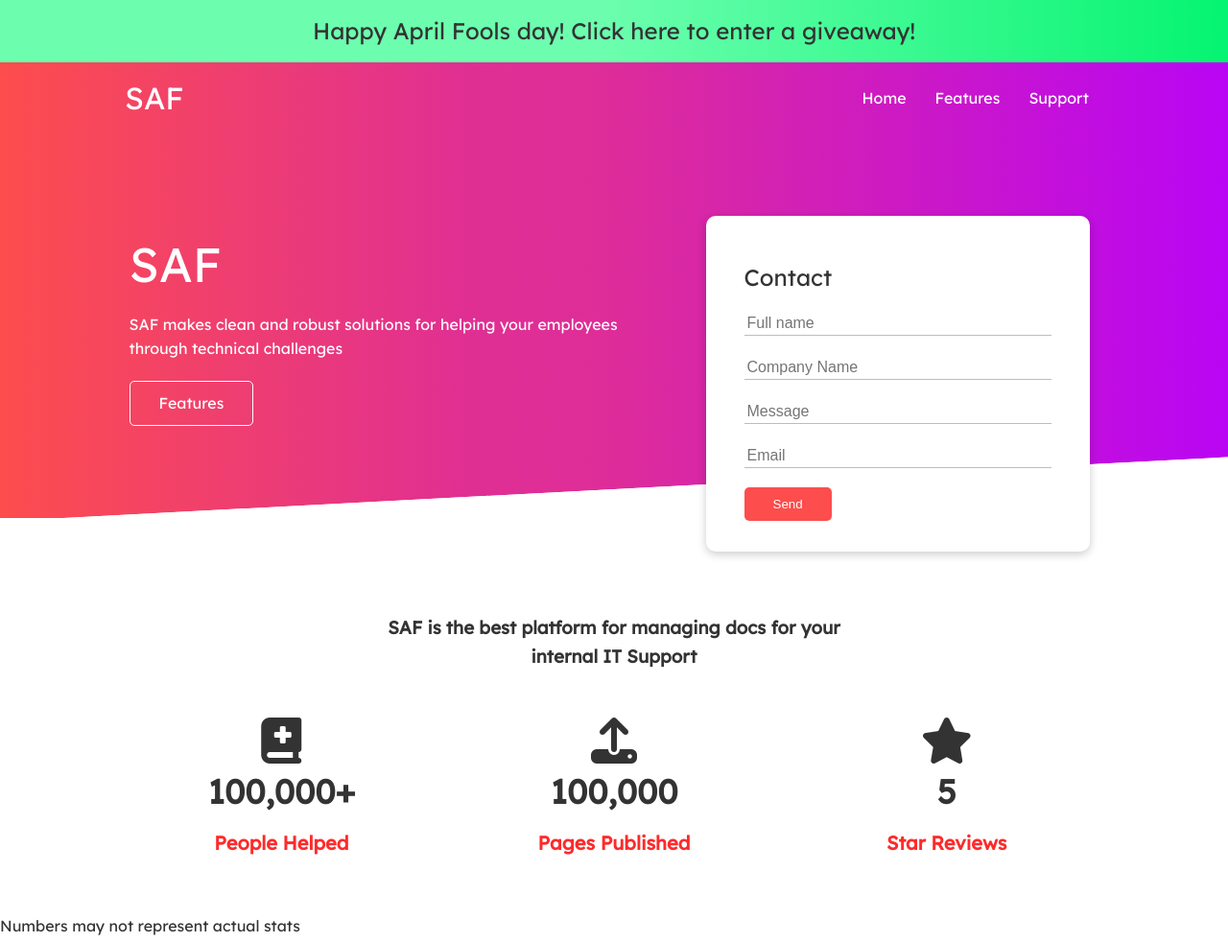
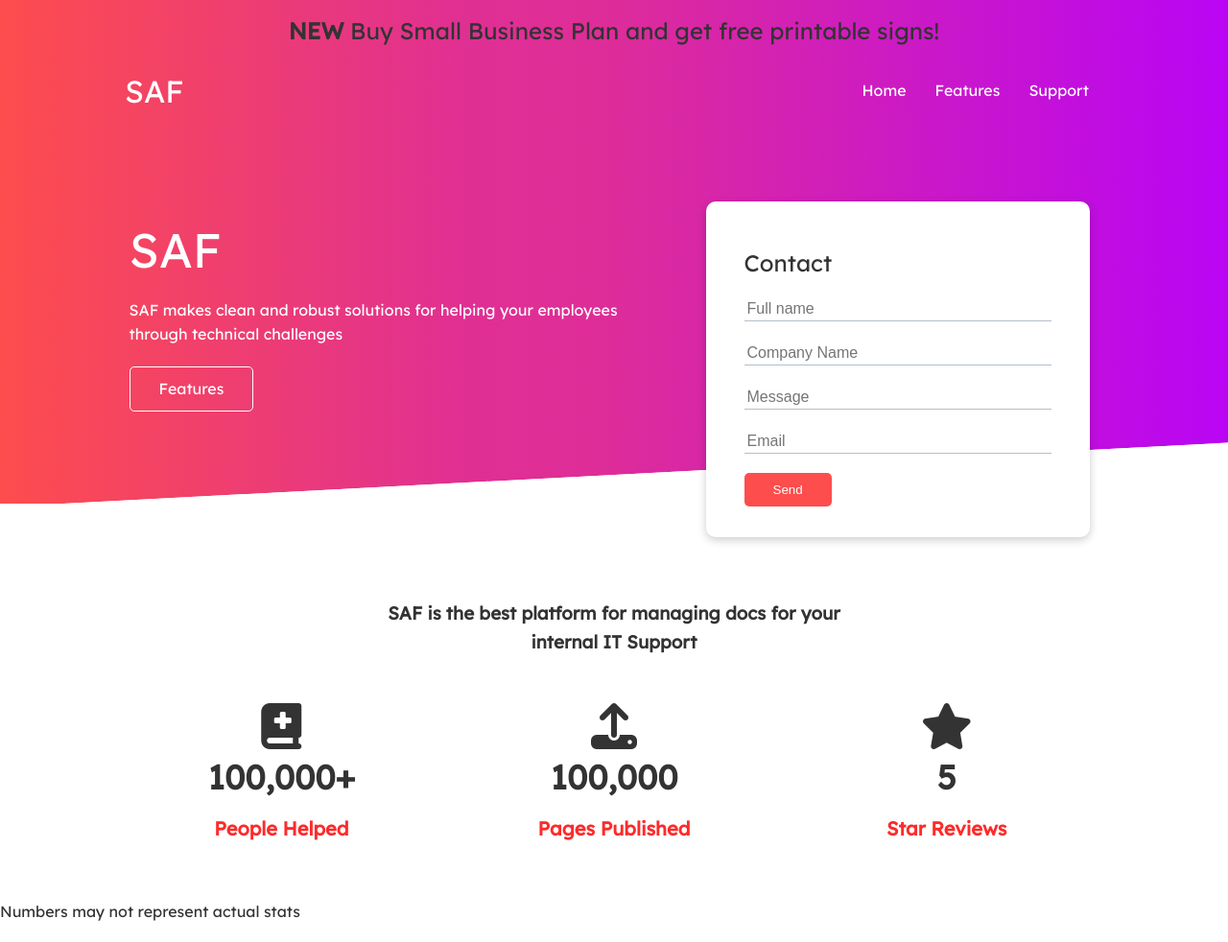
Before and after one commit to TheSAFComapny/Web, a website: page index.html in a window 1280 px wide. Shown: the top 982 px of the page at 96% size. Drawn offline with Linux system fonts and the light colour scheme; a script that the page names is missing; a web font is replaced by a local one.

Commit message:
redid ann bar!

```diff
--- a/css/style.css
+++ b/css/style.css
@@ -73,7 +73,7 @@ pre {
   background: rgb(253,77,77);
   background: linear-gradient(90deg, rgba(253,77,77,1) 0%, rgba(224,47,147,1) 38%, rgba(222,45,152,1) 49%, rgba(185,5,244,1) 100%);
   color: #fff;
-  height: 75px;
+  height: 60px;
 
 }
 
@@ -102,8 +102,8 @@ pre {
 /*Announcement */
 
 .ann {
-  background: rgb(108,254,174);
-  background: linear-gradient(90deg, rgba(108,254,174,1) 49%, rgba(5,244,113,1) 100%);
+  background: rgb(253,77,77);
+  background: linear-gradient(90deg, rgba(253,77,77,1) 0%, rgba(224,47,147,1) 38%, rgba(222,45,152,1) 49%, rgba(185,5,244,1) 100%);
   color: #fff;
   height: 65px;
 }
--- a/index.html
+++ b/index.html
@@ -14,7 +14,7 @@
     <!-- Announcement -->
     <div class="ann">
         <div class="container flex">
-            <h2 class="logo"><a href="https://savchat.safvideo.com/q8a4hJ">Happy April Fools day! Click here to enter a giveaway!</a></h2>
+            <h2 class="logo"><a href="/onboard.html"><b>NEW</b> Buy Small Business Plan and get free printable signs!</a></h2>
             <nav>
                 <ul>
 
```
Also changed, not shown: 404.html (+1 -1 lines), contact.html (+1 -1 lines), documentation/1docs.html (+1 -1 lines), documentation/2install.html (+1 -1 lines), documentation/3install.html (+1 -1 lines), documentation/4updown.html (+1 -1 lines), extra.html (+1 -1 lines), onboard.html (+1 -1 lines), privacy.html (+1 -1 lines), tos.html (+1 -1 lines).
